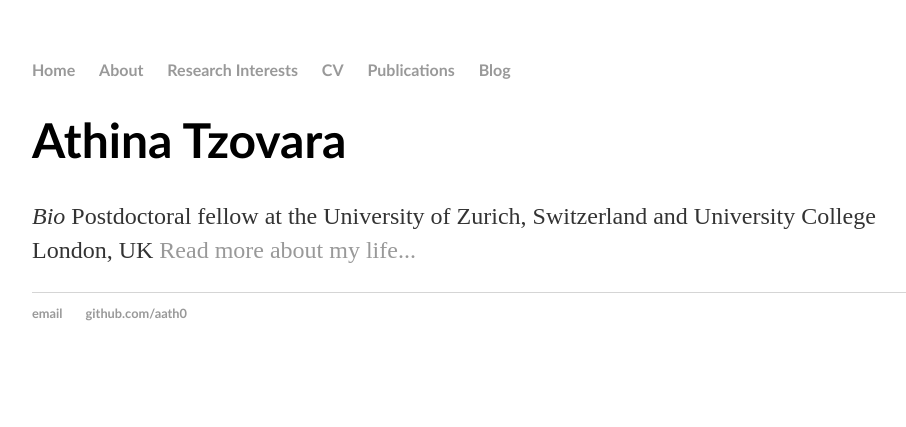
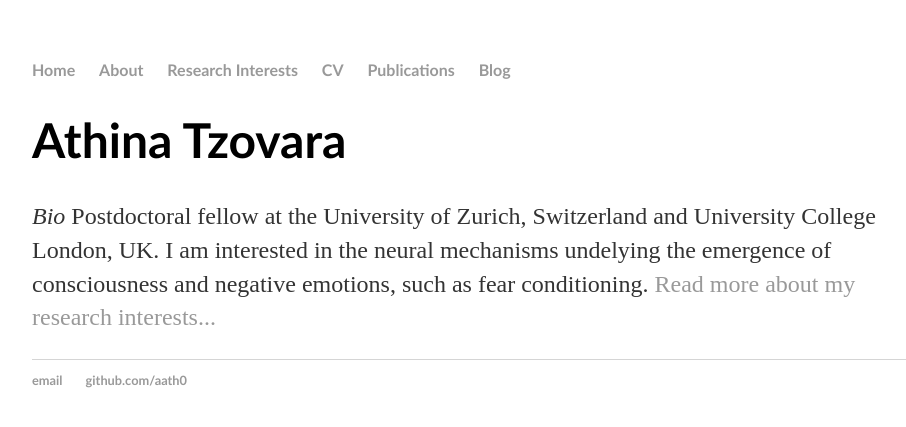
Before and after one commit to aath0/TryingOut, a Jekyll site: the page built from index.html, in a window 1280 px wide. Shown: the top 427 px of the page, without its empty margins (160-1066 px from the left). Built offline with Jekyll 4.4.1, drawn with Linux system fonts in a browser that asks for light colours.

Commit message:
Update index.html

```diff
--- a/index.html
+++ b/index.html
@@ -4,5 +4,7 @@ title: Athina Tzovara
 ---
 <div class="blurb">
 	<h1>Athina Tzovara</h1>
-	<p><em>Bio</em> Postdoctoral fellow at the University of Zurich, Switzerland and University College London, UK <a href="/about">Read more about my life...</a></p>
+	<p><em>Bio</em> Postdoctoral fellow at the University of Zurich, Switzerland and University College London, UK. I am interested in the neural mechanisms undelying the emergence of consciousness
+		and negative emotions, such as fear conditioning.
+		<a href="/about">Read more about my research interests...</a></p>
 </div><!-- /.blurb -->
```
